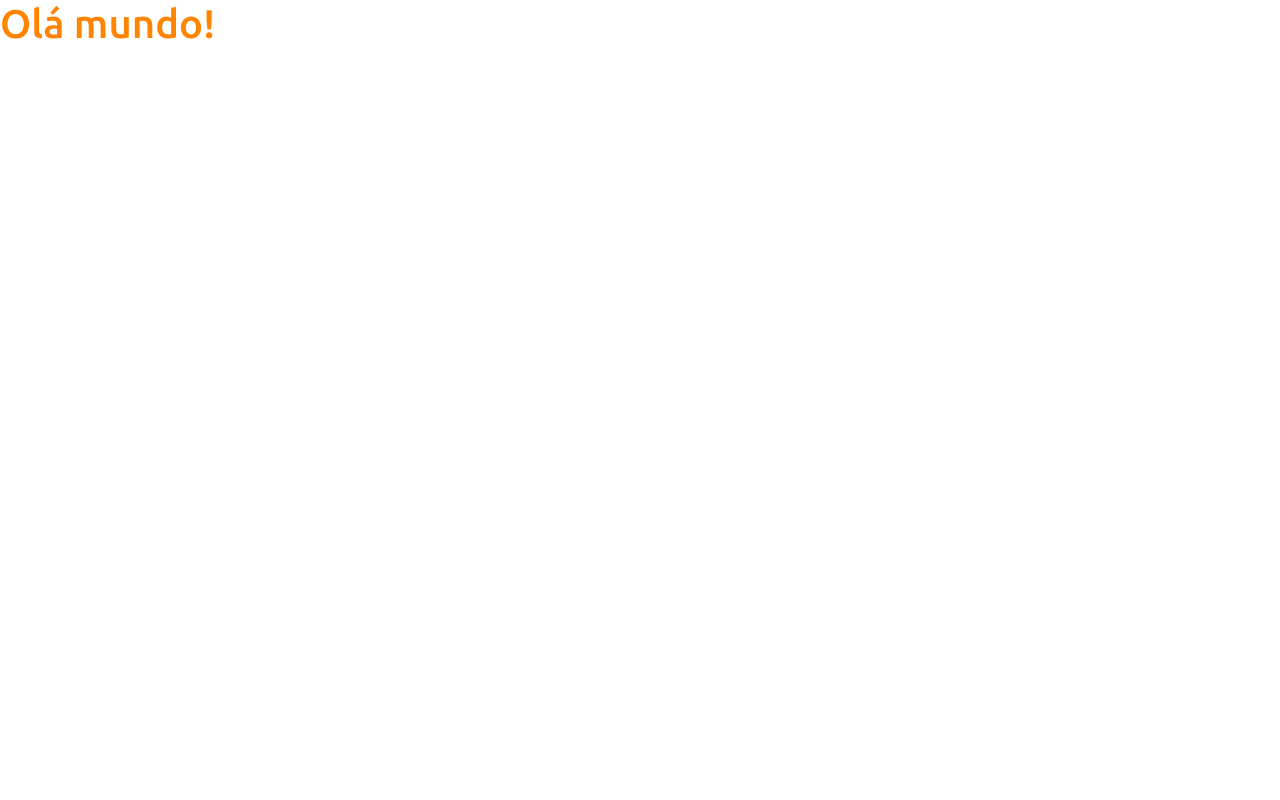
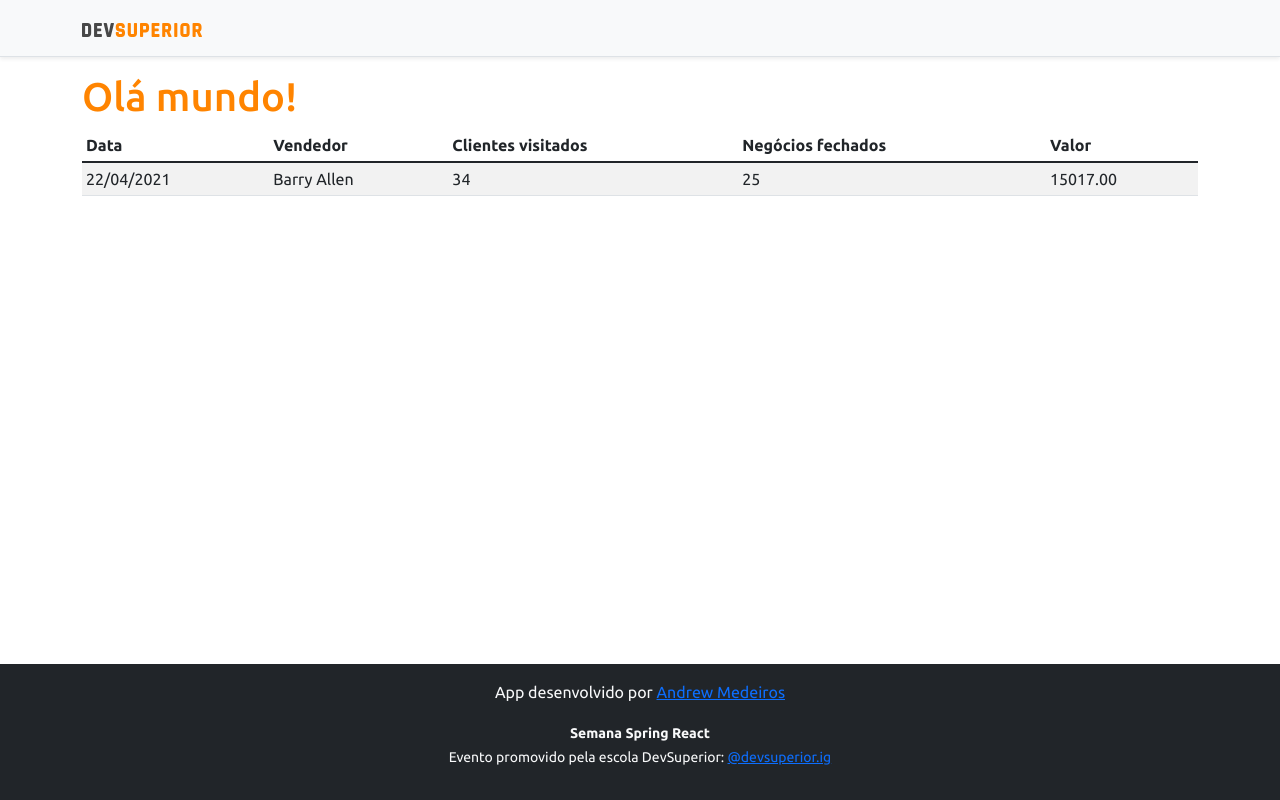
Before and after one commit to andrewmvk/ProjetoSDS4, a React (Create React App) app in the folder frontend/: page / in a window 1280 px wide. Built offline with nearby package versions, Linux system fonts and the light colour scheme.

Commit message:
Basic static components

```diff
--- a/frontend/src/App.tsx
+++ b/frontend/src/App.tsx
@@ -1,11 +1,21 @@
-import React from 'react';
+import NavBar from "components/NavBar"
+import Footer from "components/Footer"
+import DataTable from "components/DataTable"
 
 function App() {
   return (
-    <div>
-      <h1 className="text-primary">Olá mundo!</h1>
-      {/*O text-primary é que foi definido em "styles.css"*/}
-    </div>
+    <>
+      <NavBar />
+      <div className = "container">
+        <h1 className="text-primary">Olá mundo!</h1>
+        {/*O text-primary é que foi definido em "styles.css"
+        É necessário o '<>' e o '</>' antes e depois do div para podermos retornar mais de um elemento
+        O "container" delimita uma área para que tudo que esteja dentro do div não fique colado nas bordas do site*/}
+
+        <DataTable />
+      </div>
+      <Footer />
+    </>
   );
 }
 
--- /dev/null
+++ b/frontend/src/components/DataTable/index.tsx
@@ -0,0 +1,28 @@
+function DataTable() {
+    return (
+        <div className="table-responsive">
+            <table className="table table-striped table-sm">
+                <thead>
+                    <tr>
+                        <th>Data</th>
+                        <th>Vendedor</th>
+                        <th>Clientes visitados</th>
+                        <th>Negócios fechados</th>
+                        <th>Valor</th>
+                    </tr>
+                </thead>
+                <tbody>
+                    <tr>
+                        <td>22/04/2021</td>
+                        <td>Barry Allen</td>
+                        <td>34</td>
+                        <td>25</td>
+                        <td>15017.00</td>
+                    </tr>
+                </tbody>
+            </table>
+        </div>
+    );
+}
+
+export default DataTable;
--- /dev/null
+++ b/frontend/src/components/Footer/index.tsx
@@ -0,0 +1,14 @@
+function Footer() {
+    return (
+        <footer className="footer mt-auto py-3 bg-dark">
+            <div className="container">
+                <p className="text-light">App desenvolvido por <a href="https://github.com/andrewmvk/" target="_blank" rel="noreferrer">Andrew Medeiros</a></p>
+                <p className="text-light"><small><strong>Semana Spring React</strong><br />
+                    Evento promovido pela escola DevSuperior: <a href="https://instagram.com/devsuperior.ig" target="_blank" rel="noreferrer">@devsuperior.ig</a></small></p>
+                {/*Da mesma forma que no NavBar, o código foi pego usando o site do Bootstrap*/}
+            </div>
+        </footer>
+    );
+}
+
+export default Footer;
--- /dev/null
+++ b/frontend/src/components/NavBar/index.tsx
@@ -0,0 +1,17 @@
+import ImgDsDark from 'assets/img/ds-dark.svg'
+
+function NavBar() {
+    return (
+        <div>
+            <div className="d-flex flex-column flex-md-row align-items-center p-3 px-md-4 mb-3 bg-light border-bottom shadow-sm">
+                <div className="container">
+                    <nav className="my-2 my-md-0 mr-md-3">
+                        <img src={ImgDsDark} alt="DevSuperior" width="120" />
+                    </nav>
+                </div>
+            </div>
+        </div>
+    );
+}
+
+export default NavBar;
--- a/frontend/src/index.tsx
+++ b/frontend/src/index.tsx
@@ -6,7 +6,7 @@
 
 ReactDOM.render(
   <React.StrictMode>
-    <App />
+    <App />  {/*Esse "App" é o mesmo app do arquivo .tsx*/}
   </React.StrictMode>,
   document.getElementById('root')
 );
```
Also changed, not shown: frontend/src/assets/img/ds-dark.svg (added).
